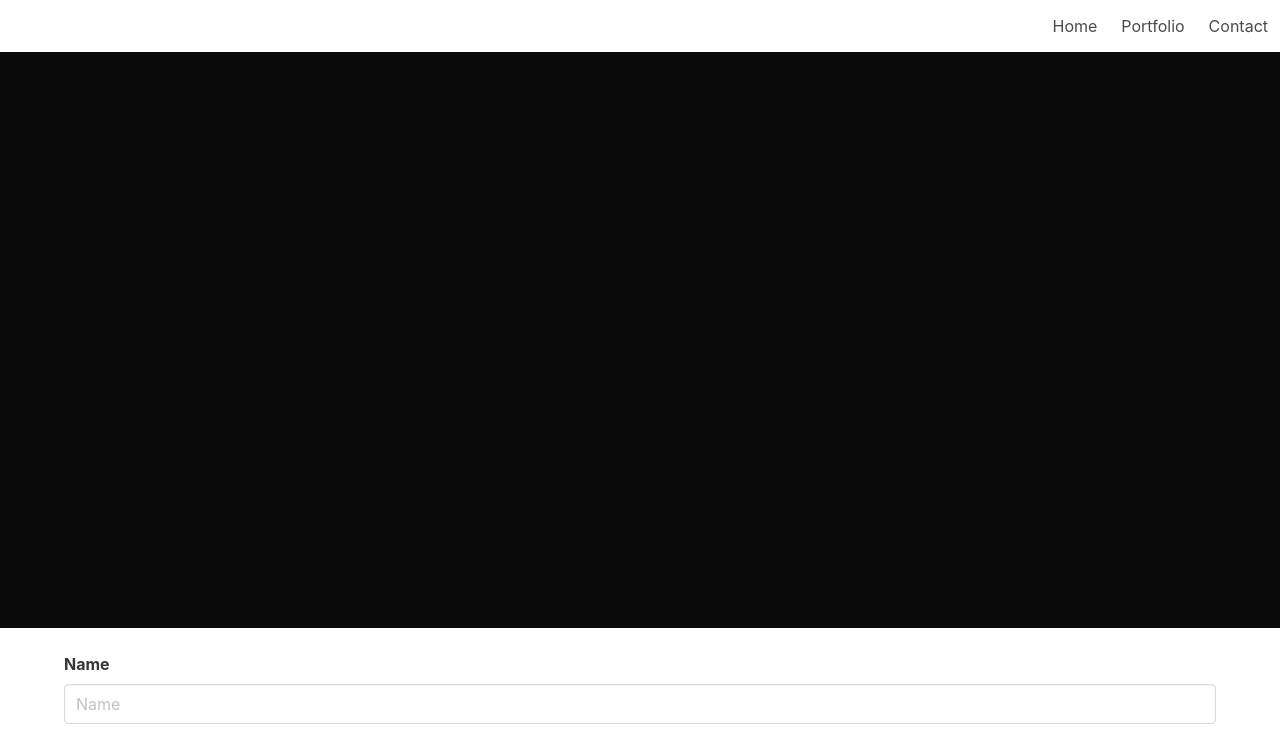
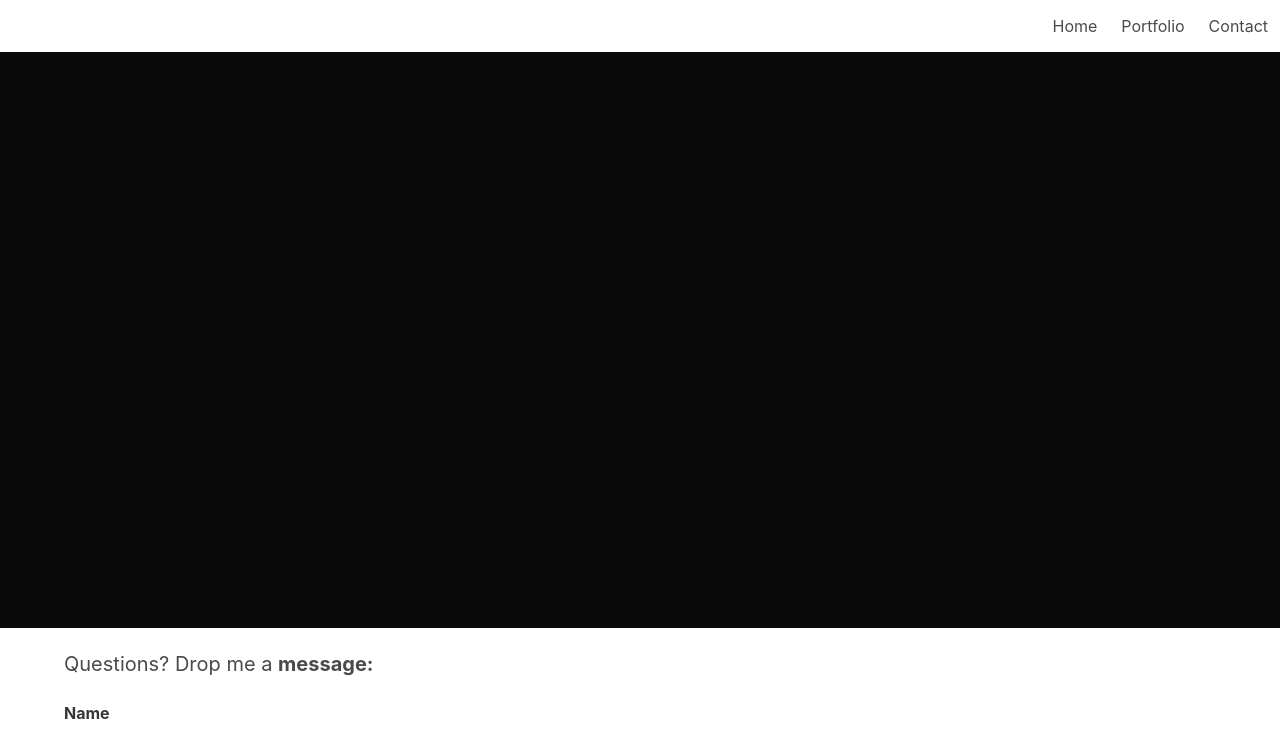
Before and after one commit to alexbachicha/UpdatedPortfolio, a plain HTML site: page contact.html in a window 1280 px wide. Shown: the top 730 px of the page. Drawn offline with nearby package versions, Linux system fonts and the light colour scheme.

Commit message:
added subtitle for form

```diff
--- a/contact.html
+++ b/contact.html
@@ -8,6 +8,7 @@
     <script defer src="https://use.fontawesome.com/releases/v5.14.0/js/all.js"></script>
     <link rel="stylesheet" type=text/css href="style.css">
   </head>
+
   <body>
     <nav class="navbar" role="navigation" aria-label="main navigation">
       <div class="navbar-brand">
@@ -42,6 +43,7 @@
     <br>
 
     <div class="container">
+      <h1 class="subtitle">Questions? Drop me a <b>message:</b></h1>
       <form action="mailto: agbachicha@outlook.com" method="post" enctype="text/plain">
       <div class="field">
         <label class="label">Name</label>
@@ -85,4 +87,5 @@
         &copy; 2020 Bachicha
       </div>
     </footer>
+
   </body>
```
